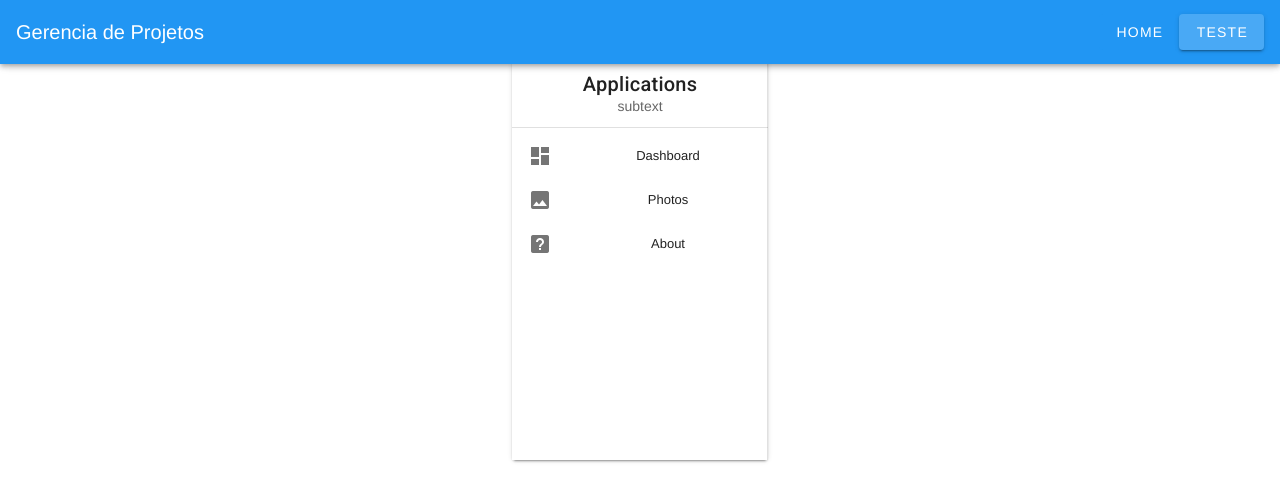
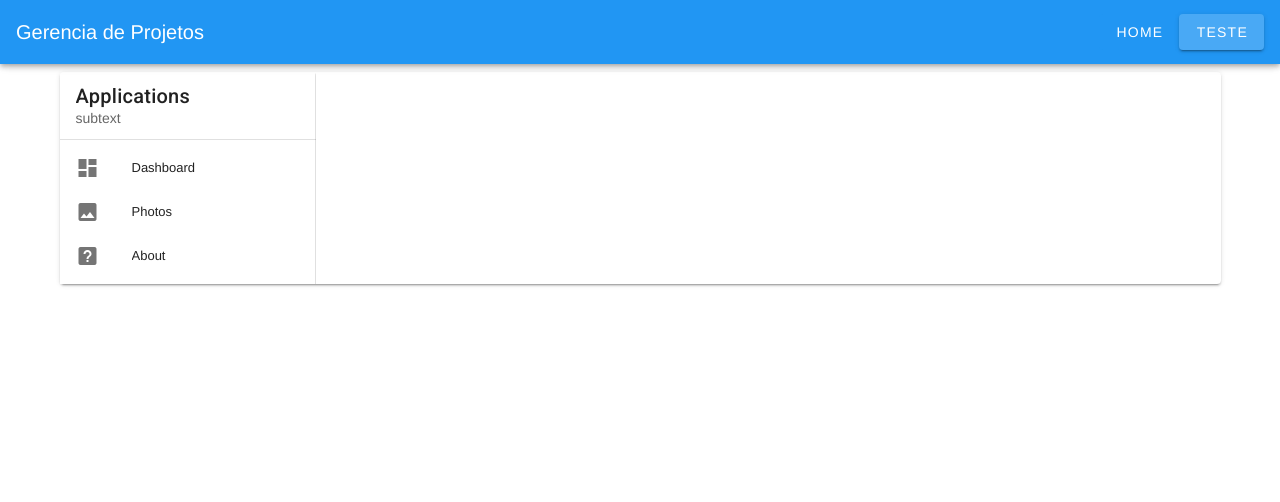
Before and after one commit to AlvaroSReis/frontend_es2, a Vue app: page /#/UserPage in a window 1280 px wide. Shown: the top 502 px of the page. Built offline with nearby package versions, Linux system fonts and the light colour scheme.

Commit message:
ajustando tamanho do navigator

```diff
--- a/src/App.vue
+++ b/src/App.vue
@@ -25,7 +25,7 @@ export default {
   font-family: Avenir, Helvetica, Arial, sans-serif;
   -webkit-font-smoothing: antialiased;
   -moz-osx-font-smoothing: grayscale;
-  text-align: center;
+  text-align: left;
   color: #2c3e50;
   margin-top: 60px;
 }
--- a/src/components/UserPage.vue
+++ b/src/components/UserPage.vue
@@ -1,8 +1,8 @@
-  <template>
+<template>
+<div class="container">
   <v-card
-    height="400"
-    width="256"
-    class="mx-auto"
+    height="100%"
+    width="100%"
   >
     <v-navigation-drawer permanent>
       <v-list-item>
@@ -39,6 +39,7 @@
     </v-navigation-drawer>
     <v-card/>
   </v-card>
+</div>
 </template>
 <script>
   export default {
@@ -55,3 +56,10 @@
     },
   }
 </script>
+
+<style scoped>
+  .container {
+    align-self: right;
+  }
+
+</style>
```
Also changed, not shown: 2 other files (tests, documents, lock files or other folders).
